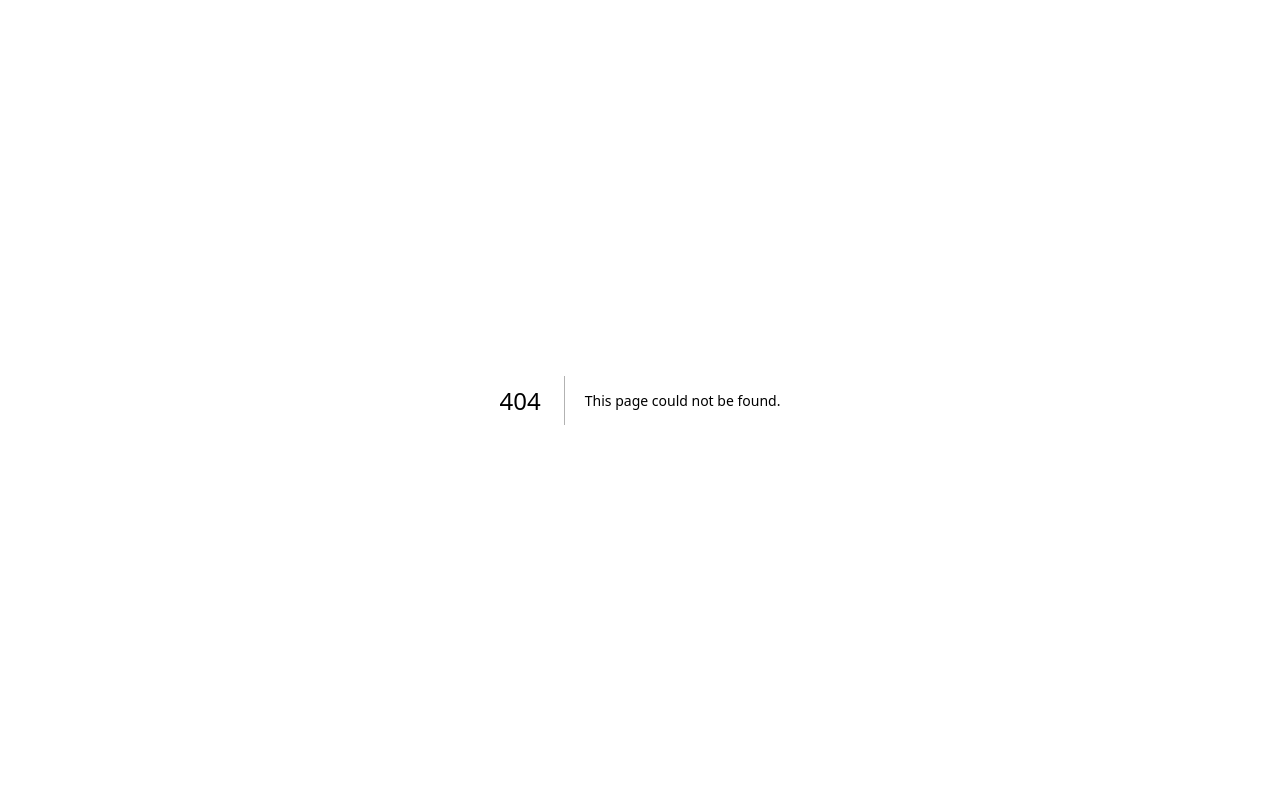
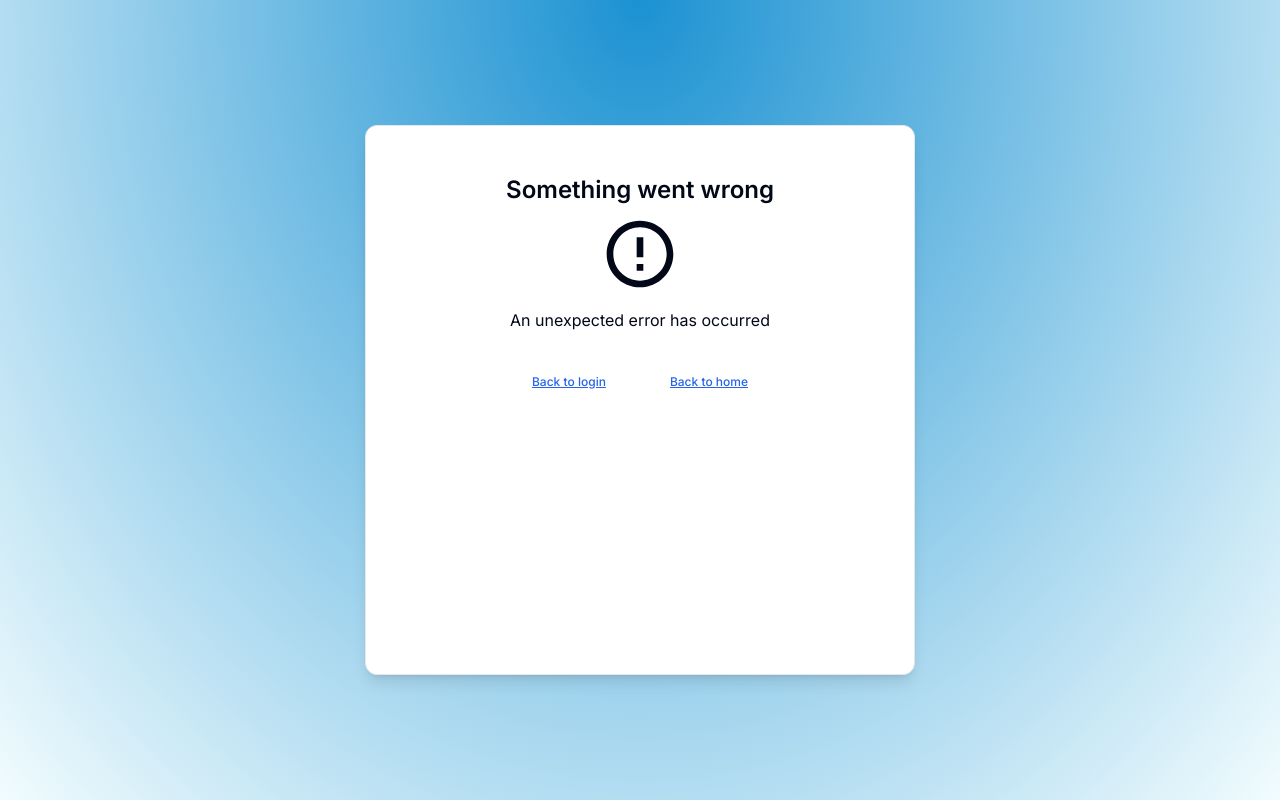
Before and after one commit to danielevans254/custom-auth, a Next.js app: page /error in a window 1280 px wide. Before the commit this address had no page. Built offline with nearby package versions, Linux system fonts and the light colour scheme.

Commit message:
feat: add error page, extract error from the callback url
todo: this is not yet fully styled and functional

```diff
--- /dev/null
+++ b/app/(auth)/error/page.tsx
@@ -0,0 +1,13 @@
+'use client'
+import ErrorMessageCard from "@/components/auth/error-card";
+import { useSearchParams } from "next/navigation";
+const ErrorPage = () => {
+  // TODO: REMOVE IT FROM THIS, this  will be assigned to the card wrapper form error messages instead
+  const searchParams = useSearchParams();
+  const errorUrl = searchParams.get("error") === "OAuthCallbackError" ? "Verify your email" : "";
+  return (
+    <ErrorMessageCard errorMessage={errorUrl ? errorUrl : "An unexpected error has occurred"} />
+  );
+}
+
+export default ErrorPage;
--- /dev/null
+++ b/components/auth/error-card.tsx
@@ -0,0 +1,34 @@
+import { MdOutlineErrorOutline } from "react-icons/md";
+import { Card, CardFooter, CardHeader } from "@/components/ui/card";
+import BackButton from "./back-button";
+
+interface ErrorMessageCardProps {
+  errorMessage: string;
+}
+
+const ErrorMessageCard: React.FC<ErrorMessageCardProps> = ({
+  errorMessage,
+}) => {
+  // TODO: Style the error message card
+  return (
+    <Card className="flex flex-col items-center h-[550px] w-[550px] shadow-lg rounded-xl py-12">
+      <h1 className="font-semibold text-2xl">Something went wrong</h1>
+      <CardHeader className="p-2 rounded-t-xl">
+        <div className="flex flex-col items-center">
+          <MdOutlineErrorOutline
+            className="w-20 h-20 mb-2"
+          />
+        </div>
+        <h1 className="pb-4">{errorMessage}</h1>
+      </CardHeader>
+      <CardFooter className="p-2 rounded-b-xl">
+        <div className="flex space-x-8">
+          <BackButton label="Back to login" href="/login" />
+          <BackButton label="Back to home" href="/" />
+        </div>
+      </CardFooter>
+    </Card>
+  );
+};
+
+export default ErrorMessageCard;
```
